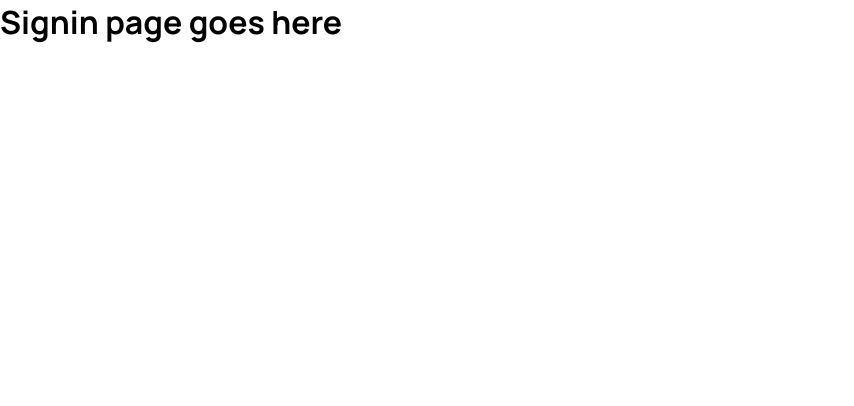
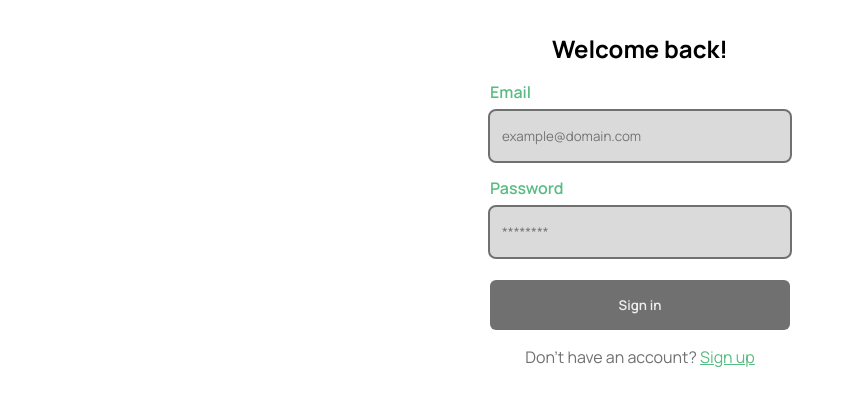
Before and after one commit to rayenrsalhi9/supabase-app, a React (Vite) app: page / in a window 1280 px wide. Shown: the top 406 px of the page, without its empty margins (0-854 px from the left). Built offline with nearby package versions, Linux system fonts and the light colour scheme.

Commit message:
added the signin component (static)

```diff
--- a/src/index.css
+++ b/src/index.css
@@ -6,3 +6,77 @@
   box-sizing: border-box;
   font-family: 'Manrope', sans-serif;
 }
+
+/* start of login page design */
+.form {
+  --bg-light: #efefef;
+  --bg-dark: #707070;
+  --clr: #58bc82;
+  --clr-alpha: #9c9c9c60;
+  display: flex;
+  flex-direction: column;
+  align-items: center;
+  gap: 1rem;
+  width: 100%;
+  max-width: 300px;
+  margin: 2em auto 0;
+}
+
+.form .input-span {
+  width: 100%;
+  display: flex;
+  flex-direction: column;
+  gap: 0.5rem;
+}
+
+.form input {
+  border-radius: 6px;
+  padding: 1rem 0.75rem;
+  width: 100%;
+  border: none;
+  display: flex;
+  align-items: center;
+  gap: 0.5rem;
+  background-color: var(--clr-alpha);
+  outline: 2px solid var(--bg-dark);
+}
+
+.form input:focus {
+  outline: 2px solid var(--clr);
+}
+
+.label {
+  align-self: flex-start;
+  color: var(--clr);
+  font-weight: 600;
+}
+
+.form .submit-btn {
+  display: block;
+  width: 100%;
+  padding: 1rem 0.75rem;
+  margin-top: .5em;
+  border: none;
+  border-radius: 6px;
+  background-color: var(--bg-dark);
+  color: var(--bg-light);
+  text-align: center;
+  cursor: pointer;
+  transition: .6s ease;
+  font-weight: 600;
+}
+
+.form .submit-btn:hover {
+  background-color: var(--clr);
+  color: var(--bg-dark);
+}
+
+.span {
+  text-decoration: none;
+  color: var(--bg-dark);
+}
+
+.span a {
+  color: var(--clr);
+}
+/* end of login page design */
--- a/src/routes/Signin.jsx
+++ b/src/routes/Signin.jsx
@@ -1,7 +1,19 @@
-import React from 'react'
+import { Link } from "react-router-dom"
 
 export default function Signin() {
   return (
-    <h1>Signin page goes here</h1>
+    <form className="form">
+      <h2>Welcome back!</h2>
+      <span className="input-span">
+        <label htmlFor="email" className="label">Email</label>
+        <input type="email" name="email" id="email" placeholder="example@domain.com" />
+      </span>
+      <span className="input-span">
+        <label htmlFor="password" className="label">Password</label>
+        <input type="password" name="password" id="password" placeholder="********" />
+      </span>
+      <button className="submit-btn">Sign in</button>
+      <span className="span">Don't have an account? <Link to="/signup">Sign up</Link></span>
+    </form>
   )
 }
```
